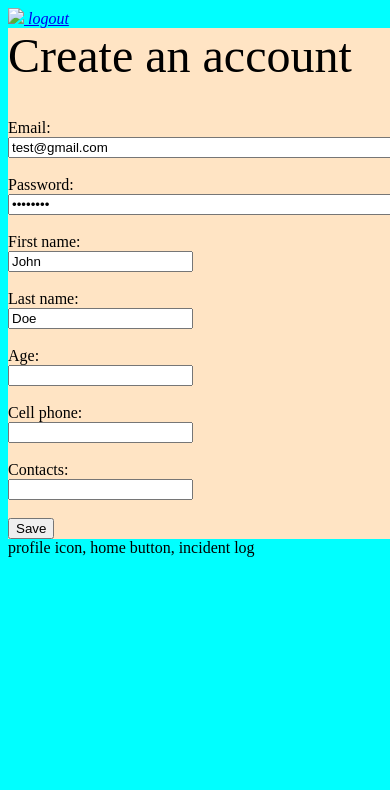
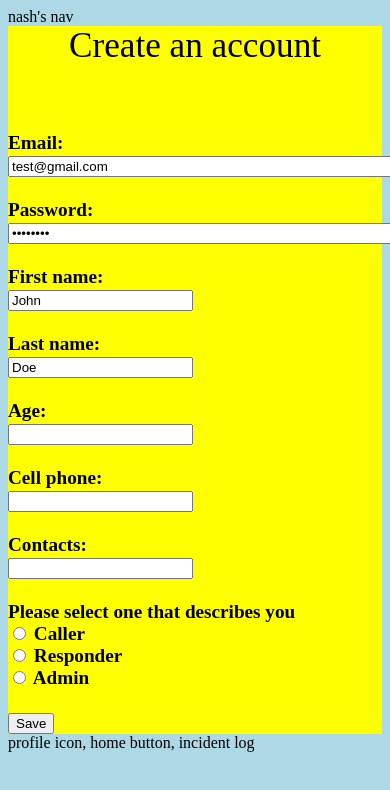
Before and after one commit to mksample/2800-202210-BBY19, a website: page app/html/create_user.html in a window 390 px wide. Shown: the top 790 px of the page. Drawn offline with Linux system fonts and the light colour scheme; files that its build step writes are made by us from their sources.

Commit message:
edited create an account page with three types of users

```diff
--- a/app/html/create_user.html
+++ b/app/html/create_user.html
@@ -11,37 +11,35 @@
 </head>
 
 <body>
-    <nav class="navbar navbar-dark bg-primary fixed-top">
-        <div class="container d-flex justify-content-evenly text-center">
-            <!-- Profile button -->
-            <a class="nav-item" href="#">
-                <img src="saveme.png" height=35px>
-            </a>
-            <!-- Timeline button -->
-            <a class="nav-item" href="#">
-                <i class="material-icons md-36 white">logout</i>
-            </a>
-        </div>
+    <nav>
+        nash's nav
     </nav>
 
     <div id="container">
         <form>
-            <span id="creatingSection">Create an account</span><br><br><br>
+            <div id="title">Create an account</div><br><br><br>
             <label for="email">Email:</label><br>
             <input type="text" id="email" name="email" size="50" value="test@gmail.com" required><br><br>
             <label for="password">Password:</label><br>
-            <input type="password" id="password" name="password" size="50" value="password" minlenght="8" required><br><br>
+            <input type="password" id="password" name="password" size="50" value="password" minlenght="8"
+                required><br><br>
             <label for="fname">First name:</label><br>
             <input type="text" id="fname" name="fname" value="John" required><br><br>
             <label for="lname">Last name:</label><br>
             <input type="text" id="lname" name="lname" value="Doe" required><br><br>
             <label for="age">Age: </label><br>
-            <input type="text" id="age" name="age" required><br><br>
+            <input type="number" id="age" name="age" required><br><br>
             <label for="phoneNumber">Cell phone: </label><br>
             <input type="text" id="phoneNumber" name="phoneNumber" required><br><br>
             <label for="contacts">Contacts: </label><br>
             <input type="text" id="contacts" name="contacts" required><br><br>
-
+            <label>Please select one that describes you</label><br>
+            <input type="radio" id="CALLER" name="normal_user" value="caller">
+            <label for="caller">Caller</label><br>
+            <input type="radio" id="RESPONDER" name="responder" value="responder">
+            <label for="responder">Responder</label><br>
+            <input type="radio" id="ADMIN" name="admin" value="admin">
+            <label for="admin">Admin</label><br><br>
             <input type="submit" value="Save">
         </form>
     </div>
--- a/public/css/create_user.css
+++ b/public/css/create_user.css
@@ -1,19 +1,54 @@
 body{
   background-color: aqua;
+
 }
 
 
 
 form{
   background-color: bisque;
+  text-align: centre;
 
 }
 
-#container {
-  display: grid;
+#container{
+  text-align: left;
+  font-weight: bold;
+  font-size: 1.5rem;
+}
+
+
+#title{
+  font-weight: normal;
+  text-align: center;
+  font-size: 3rem;
+  color: black;
+}
+
+@media only screen and (max-width: 600px) {
+  body {
+    background-color: lightblue;
+  }
+
+  form{
+    background-color: yellow;
+    text-align: centre;
+
+  }
+
+  #container{
+    text-align: left;
+    font-weight: bold;
+    font-size: 1.2rem;
+  }
+
+
+  #title{
+    font-weight: normal;
+    text-align: center;
+    font-size: 2.2rem;
+    color: black;
+  }
+
 
 }
-
-#creatingSection{
-  font-size: 3rem;
-}
--- a/public/css/index.css
+++ b/public/css/index.css
@@ -0,0 +1,20 @@
+body{
+    background-color: aqua;
+}
+
+#signIn{
+    border: solid black;
+}
+
+#signUpPage{
+    border: solid yellow;
+
+}
+
+@media only screen and (max-width: 600px) {
+    body {
+      background-color: lightblue;
+    }
+
+
+  }
```
Also changed, not shown: app/html/index.html (+5 -0 lines), public/imgs/sos.png (added), public/js/create_user.js (added), public/js/index.js (line endings or trailing spaces), 1 other file.
